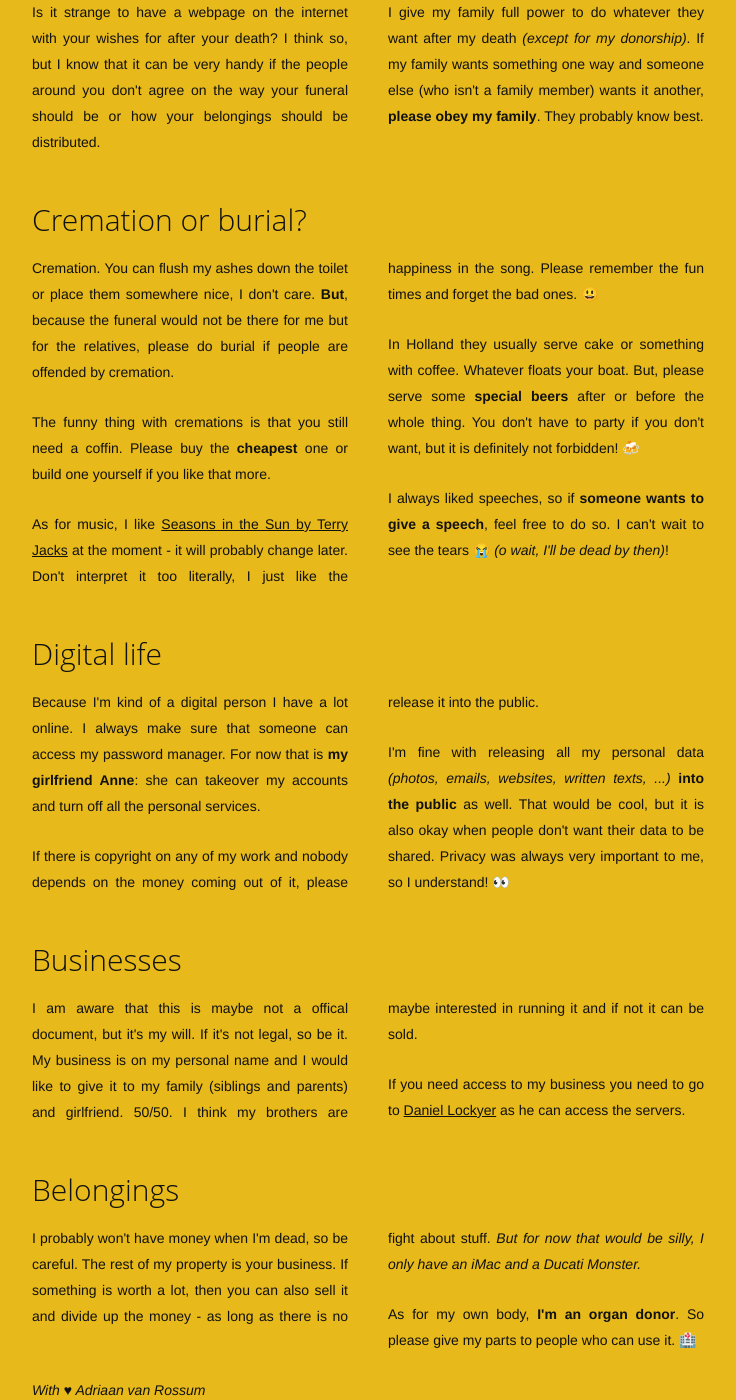
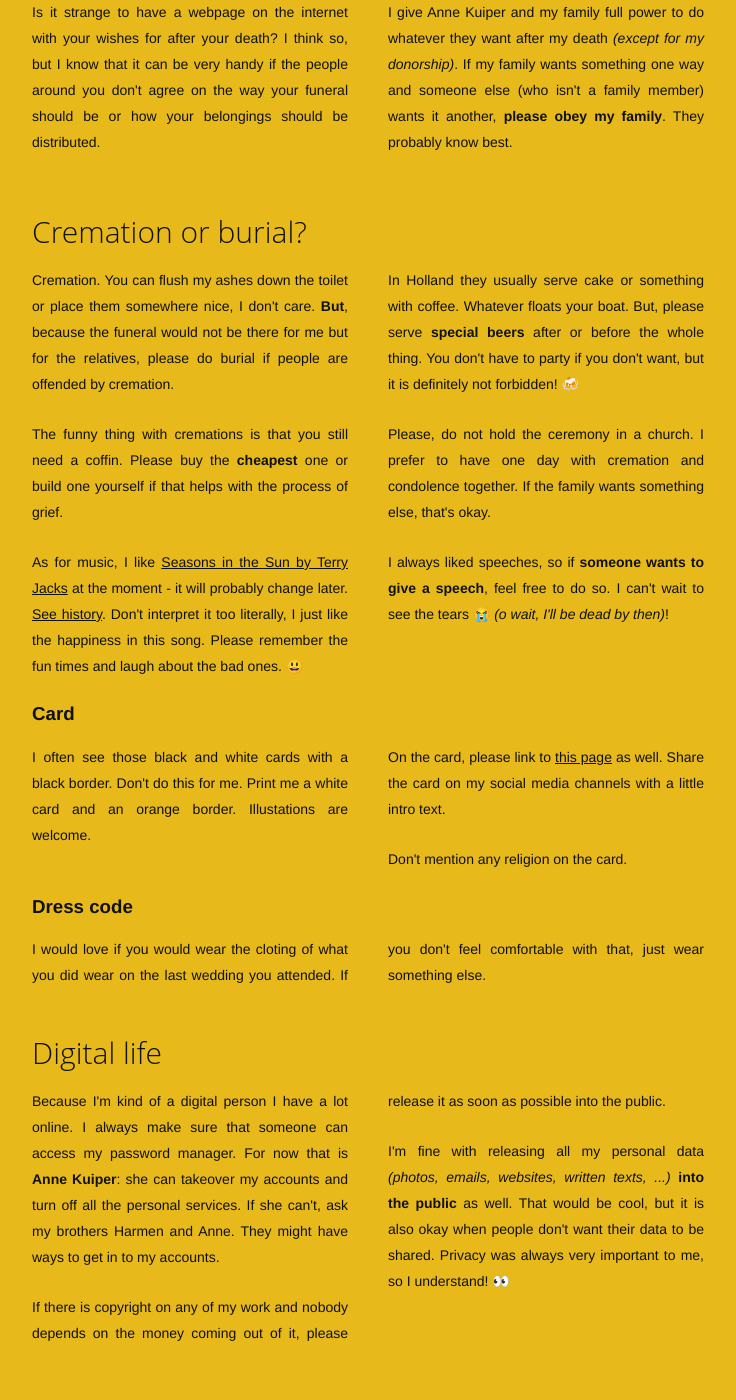
Before and after one commit to adriaandotcom/whenidie.adriaan.io, a Jekyll site: the page built from index.html, in a window 1280 px wide and 1400 px high, scrolled down 256 px. Shown: the whole window, without its empty margins (272-1008 px from the left). Built offline with Jekyll 4.4.1, drawn with Linux system fonts in a browser that asks for light colours; emoji names are drawn with the system emoji font; some of the changed text lies outside the part shown.

Commit message:
Add details about card, dress code, servers, remember party,

```diff
--- a/index.html
+++ b/index.html
@@ -1,14 +1,19 @@
 ---
-title: Everyone dies.
+title: "Everyone dies."
+girlfriend: "Anne Kuiper"
+server_contact: "Jim van der Voort (via hackerbuilding.nl)"
+song_link: "https://www.youtube.com/watch?v=-tPcc1ftj8E"
+song_title: "Seasons in the Sun by Terry Jacks"
 ---
 
 <h2>So will I, and here is my will</h2>
+
 <section>
   <p>Is it strange to have a webpage on the internet with your wishes for after your death?
   I think so, but I know that it can be very handy if the people around you don't agree on the way
   your funeral should be or how your belongings should be distributed.</p>
 
-  <p>I give my family full power to do whatever they want after my death <em>(except for my donorship)</em>.
+  <p>I give {{page.girlfriend}} and my family full power to do whatever they want after my death <em>(except for my donorship)</em>.
   If my family wants something one way and someone else (who isn't a family member) wants it another, <strong>please obey my family</strong>.
   They probably know best.</p>
 </section>
@@ -20,27 +25,41 @@
   please do burial if people are offended by cremation.</p>
 
   <p>The funny thing with cremations is that you still need a coffin.
-  Please buy the <strong>cheapest</strong> one or build one yourself if you like that more.</p>
+  Please buy the <strong>cheapest</strong> one or build one yourself if that helps with the process of grief.</p>
 
-  <p>As for music, I like <a href="https://www.youtube.com/watch?v=-tPcc1ftj8E" target="_blank">Seasons in the Sun by Terry Jacks</a> at the moment - it will probably change later.
-  Don't interpret it too literally, I just like the happiness in the song. Please remember the fun times and forget the bad ones. :smiley:</p>
+  <p>As for music, I like <a href="{{page.song_link}}" target="_blank">{{page.song_title}}</a> at the moment - it will probably change later. <a href="https://github.com/adriaanvanrossum/whenidie.adriaan.io">See history</a>.
+  Don't interpret it too literally, I just like the happiness in this song. Please remember the fun times and laugh about the bad ones. :smiley:</p>
 
   <p>In Holland they usually serve cake or something with coffee. Whatever floats your boat.
-  But, please serve some <strong>special beers</strong> after or before the whole thing.
+  But, please serve <strong>special beers</strong> after or before the whole thing.
   You don't have to party if you don't want, but it is definitely not forbidden! :beers:</p>
+
+  <p>Please, do not hold the ceremony in a church. I prefer to have one day with cremation and condolence together. If the family wants something else, that's okay.</p>
 
   <p>I always liked speeches, so if <strong>someone wants to give a speech</strong>, feel free to do so. I can't wait to
   see the tears :sob: <em>(o wait, I'll be dead by then)</em>!</p>
 </section>
 
+<h3>Card</h3>
+<section>
+  <p>I often see those black and white cards with a black border. Don't do this for me. Print me a white card and an orange border. Illustations are welcome.</p>
+  <p>On the card, please link to <a href="https://whenidie.adriaan.io">this page</a> as well. Share the card on my social media channels with a little intro text.</p>
+  <p>Don't mention any religion on the card.</p>
+</section>
+
+<h3>Dress code</h3>
+<section>
+  <p>I would love if you would wear the cloting of what you did wear on the last wedding you attended. If you don't feel comfortable with that, just wear something else.</p>
+</section>
+
 <h2>Digital life</h2>
 <section>
   <p>Because I'm kind of a digital person I have a lot online. I always make sure that someone can
-  access my password manager. For now that is <strong>my girlfriend Anne</strong>: she can takeover my accounts and
-  turn off all the personal services.</p>
+  access my password manager. For now that is <strong>{{page.girlfriend}}</strong>: she can takeover my accounts and
+  turn off all the personal services. If she can't, ask my brothers Harmen and Anne. They might have ways to get in to my accounts.</p>
 
   <p>If there is copyright on any of my work and nobody depends on the money coming out of it, please
-  release it into the public.</p>
+  release it as soon as possible into the public.</p>
 
   <p>I'm fine with releasing all my personal data <em>(photos, emails, websites, written texts, ...)</em>
   <strong>into the public</strong> as well. That would be cool, but it is also okay when people don't want their data to be shared. Privacy was always very important to me, so I understand! :eyes:</p>
@@ -48,15 +67,24 @@
 
 <h2>Businesses</h2>
 <section>
-  <p>I am aware that this is maybe not a offical document, but it's my will. If it's not legal, so be it. My business is on my personal name and I would like to give it to my family (siblings and parents) and girlfriend. 50/50. I think my brothers are maybe interested in running it and if not it can be sold.</p>
-  <p>If you need access to my business you need to go to <a href="https://twitter.com/DanielLockyer">Daniel Lockyer</a> as he can access the servers.</p>
+  <p>I am aware that this is maybe not a offical document, but it's my will. If it's not legal, so be it. My business is on my personal name and I would like to give it to my family (siblings and parents) and my girlfriend. 50/50. I think my brothers are maybe interested in running it and if not it can be sold.</p>
+  <p>If you need access to my business you need to go to {{page.server_contact}} as he might be able to access the servers with data from my password manager.</p>
 </section>
 
 <h2>Belongings</h2>
 <section>
   <p>I probably won't have money when I'm dead, so be careful. The rest of my property is your business.
   If something is worth a lot, then you can also sell it and divide up the money - as long as there is no
-  fight about stuff. <em>But for now that would be silly, I only have an iMac and a Ducati Monster.</em></p>
+  fight about stuff. <em>Give my motorbike to somebody I know with a drivers license.</em></p>
 
-  <p>As for my own body, <strong>I'm an organ donor</strong>. So please give my parts to people who can use it. :hospital:</p>
+  <p>As for my own body, <strong>I'm an organ donor</strong>. So please give my parts to people who can use it. This includes giving it away to science :hospital:</p>
 </section>
+
+<h2>Remembering</h2>
+<section>
+  <p>I would love if friends and family got together every year around my birthday and throw a (little) party together. This depends a bit on the age when I die, I guess. Birthday parties where always important to me. Where friends meet other friends and where everybody can drink and dance. If I can give something to my friends that are still on earth, it would be this.</p>
+</section>
+
+<p>Bye,<br />Adriaan</p>
+
+<p>Archive link: <a href="https://web.archive.org/web/*/whenidie.adriaan.io">https://web.archive.org/web/*/whenidie.adriaan.io</a> (in case this website is down).</p>
```
